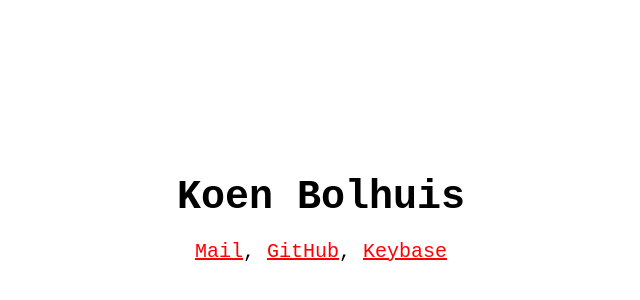
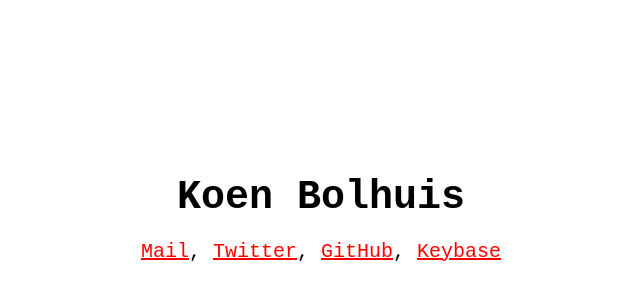
Before and after one commit to InputUsername/website, a plain HTML site: page index.html in a window 1280 px wide. Shown: the part 78-378 px from the top of the page, without its empty margins (319-959 px from the left). Drawn offline with Linux system fonts and the light colour scheme.

Commit message:
Update index.html

```diff
--- a/index.html
+++ b/index.html
@@ -7,6 +7,7 @@
 <body>
 	<h1>Koen Bolhuis</h1>
 	<p><a href="mailto:koen.bolhuis@gmail.com">Mail</a>,
+	<a href="https://twitter.com/Input_Username">Twitter</a>,
 	<a href="https://github.com/InputUsername">GitHub</a>,
 	<a href="https://keybase.io/KoenBolhuis">Keybase</a></p>
 </body>
```
